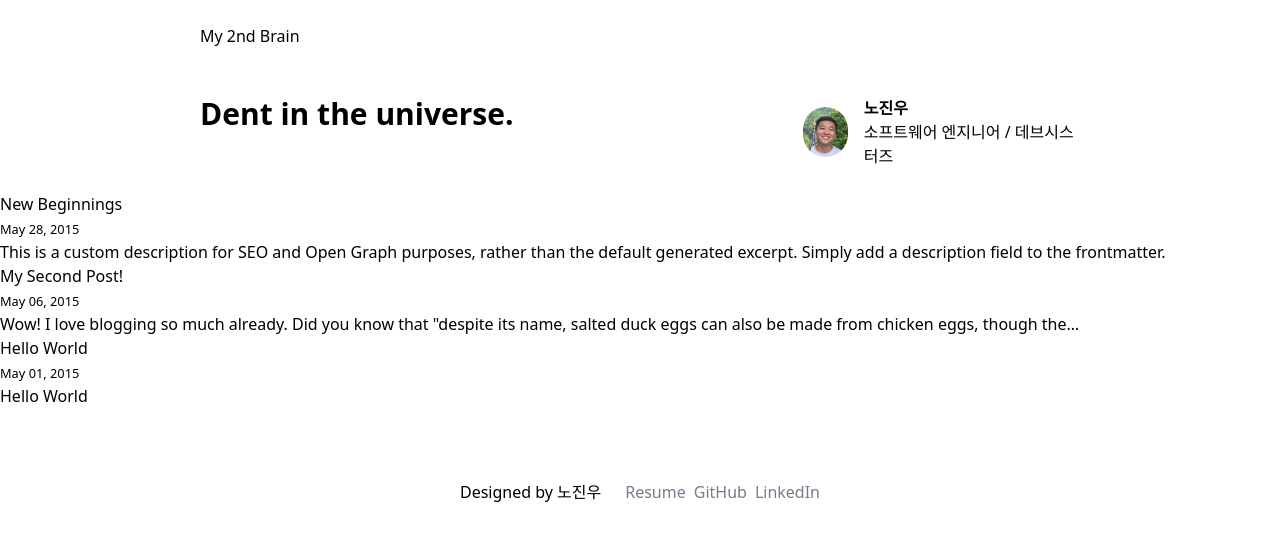
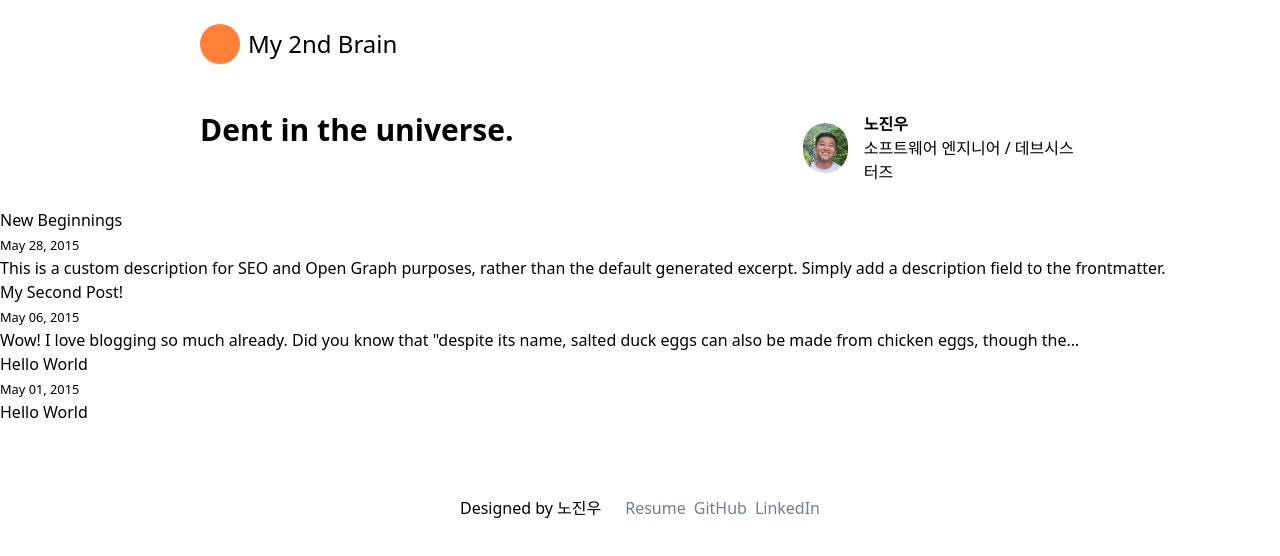
Before and after one commit to yesjinu/yesjinu.github.io, a Gatsby site: page / in a window 1280 px wide. Built offline with nearby package versions, Linux system fonts and the light colour scheme; Gatsby itself is replaced by a stand-in of ours.

Commit message:
feat: introduce logo in header

```diff
--- /dev/null
+++ b/src/components/Layout/Header/Logo/index.js
@@ -0,0 +1,9 @@
+import * as React from 'react';
+
+const Logo = () => {
+  return (
+    <div className={`rounded-full bg-primary w-10 h-10`} />
+  )
+}
+
+export default Logo;
--- a/src/components/Layout/Header/index.js
+++ b/src/components/Layout/Header/index.js
@@ -1,25 +1,22 @@
 import {Link} from "gatsby";
 import * as React from "react";
 import Grid from "../Grid";
+import Logo from "./Logo";
 
 const Header = ({location, title}) => {
   const rootPath = `${__PATH_PREFIX__}/`
   const isRootPath = location.pathname === rootPath
-  const header = isRootPath ? (
-    <h1 className="main-heading">
-      <Link to="/">{title}</Link>
-    </h1>
-  ) : (
-    <Link className="header-link-home" to="/">
-      {title}
-    </Link>
-  )
 
   return (
     <Grid>
-      <header className="col-span-full">
-        {header}
-      </header>
+      <div className="flex items-center space-x-2">
+        <Logo/>
+        {isRootPath && (
+          <p className="text-2xl">
+            <Link to="/">{title}</Link>
+          </p>
+        )}
+      </div>
     </Grid>
   )
 }
```
